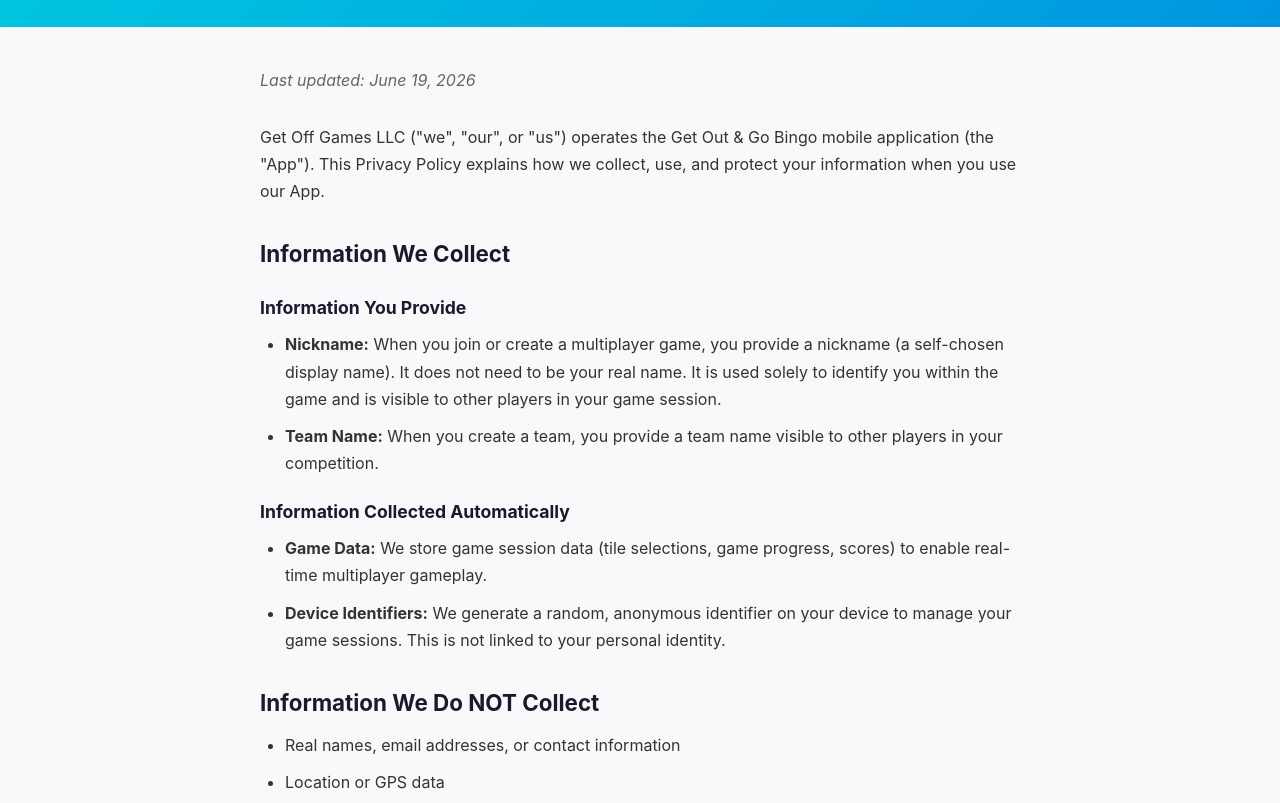
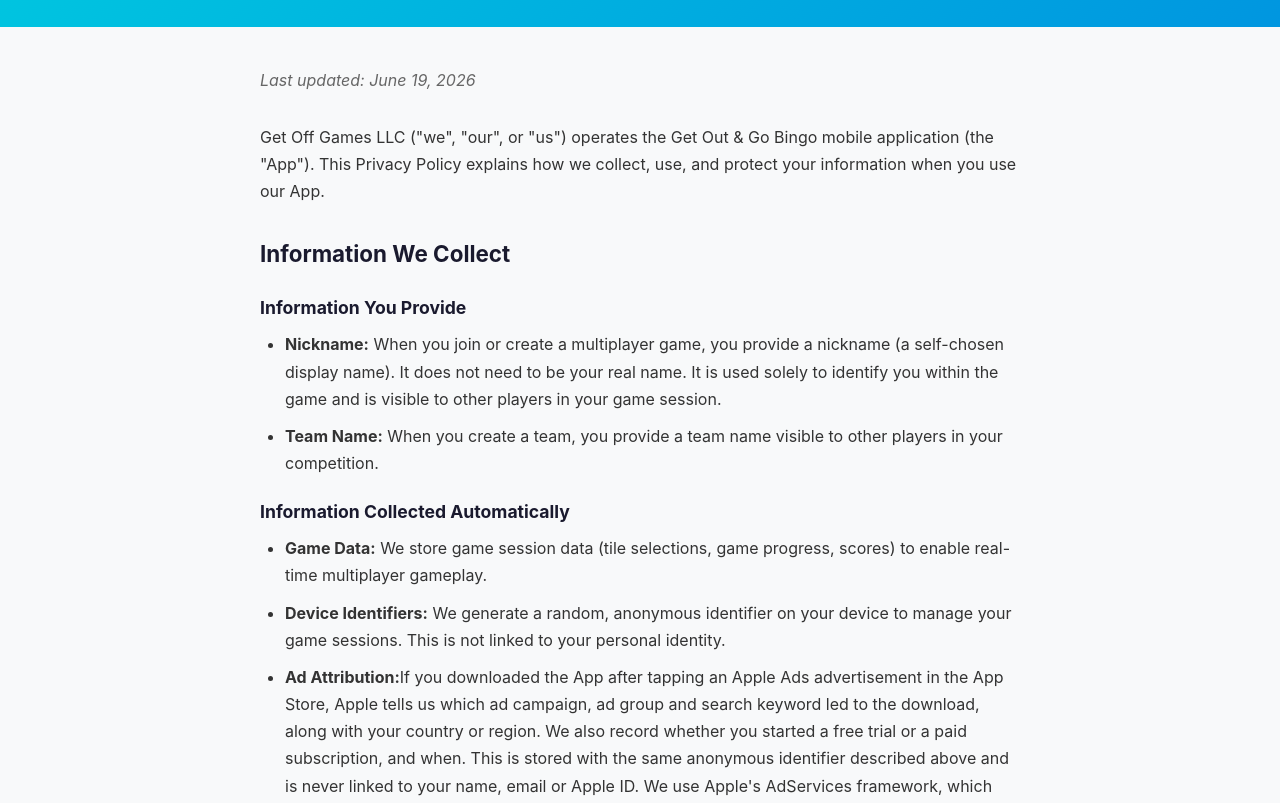
Before and after one commit to GetOffGamesLLC/GetOffGamesLLC.github.io, a plain HTML site: page privacy-policy.html in a window 1280 px wide. Shown: the part 135-938 px from the top of the page. Drawn offline with Linux system fonts and the light colour scheme.

Commit message:
Update privacy-policy.html

```diff
--- a/privacy-policy.html
+++ b/privacy-policy.html
@@ -79,6 +79,7 @@
         <ul>
             <li><strong>Game Data:</strong> We store game session data (tile selections, game progress, scores) to enable real-time multiplayer gameplay.</li>
             <li><strong>Device Identifiers:</strong> We generate a random, anonymous identifier on your device to manage your game sessions. This is not linked to your personal identity.</li>
+            <li><strong>Ad Attribution:</strong>If you downloaded the App after tapping an Apple Ads advertisement in the App Store, Apple tells us which ad campaign, ad group and search keyword led to the download, along with your country or region. We also record whether you started a free trial or a paid subscription, and when. This is stored with the same anonymous identifier described above and is never linked to your name, email or Apple ID. We use Apple's AdServices framework, which does not use your device's advertising identifier and is not tracking under Apple's App Tracking Transparency rules.</li>
         </ul>
 
         <h2>Information We Do NOT Collect</h2>
```
